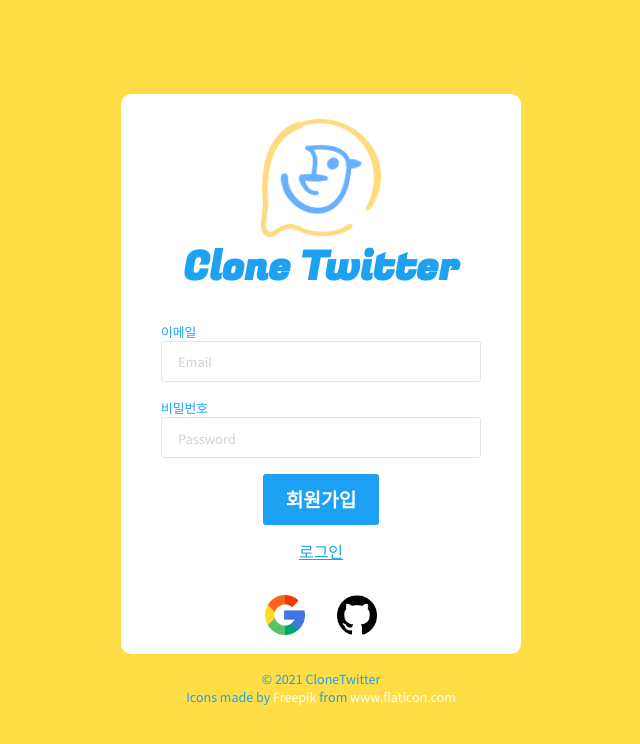
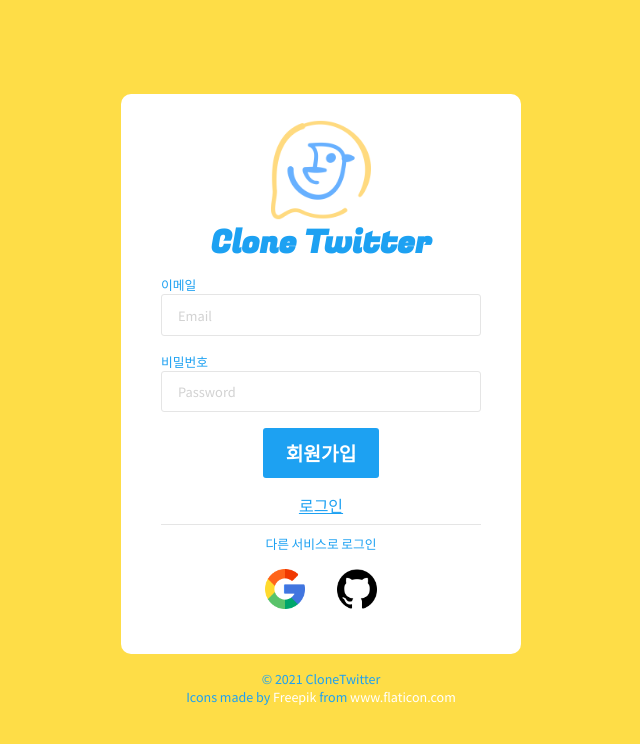
Before and after one commit to from-june/react-clone-twitter, a React (Create React App) app: page / in a window 1280 px wide. Shown: the top 744 px of the page, without its empty margins (319-959 px from the left). Built offline with nearby package versions, Linux system fonts and the light colour scheme; no server answers.

Commit message:
Add social login text in Auth.js

```diff
--- a/src/css/Auth.css
+++ b/src/css/Auth.css
@@ -10,17 +10,17 @@
   margin-bottom: 1rem;
 }
 
-.logo {
+.Auth-logo {
   display: flex;
   flex-direction: column;
   justify-content: center;
   align-items: center;
-  margin-bottom: 1rem;
+  margin-bottom: 0.5rem;
 }
 
 .Clone-Twitter {
   font-family: 'Fugaz One', cursive;
-  font-size: 2.5rem;
+  font-size: 2rem;
   color: #1da1f2;
 }
 
@@ -85,4 +85,15 @@
   text-decoration: underline;
   cursor: pointer;
   margin-bottom: 1rem;
+  text-align: center;
+  width: 80%;
 }
+
+.account::after {
+  display: block;
+  content: '';
+  width: 100%;
+  height: 1px;
+  background-color: #e5e5e5;
+  transform: translateY(7px);
+}
--- a/src/routes/Auth.js
+++ b/src/routes/Auth.js
@@ -39,8 +39,8 @@ const Auth = () => {
 
   return (
     <div className="Auth">
-      <div className="logo">
-        <img src={mainLogo} alt="Clone Twitter" width="120px" height="120px" />
+      <div className="Auth-logo ">
+        <img src={mainLogo} alt="Clone Twitter" width="100px" height="100px" />
         <h1 className="Clone-Twitter">Clone Twitter</h1>
       </div>
 
@@ -81,7 +81,7 @@ const Auth = () => {
       <p className="account" onClick={toggleAccount}>
         {newAccount ? '로그인' : '회원가입'}
       </p>
-
+      <p className="label socail-login">다른 서비스로 로그인</p>
       <AuthFromSocial />
     </div>
   );
```
Also changed, not shown: package.json (+6 -3 lines), 1 other file (tests, documents, lock files or other folders).
